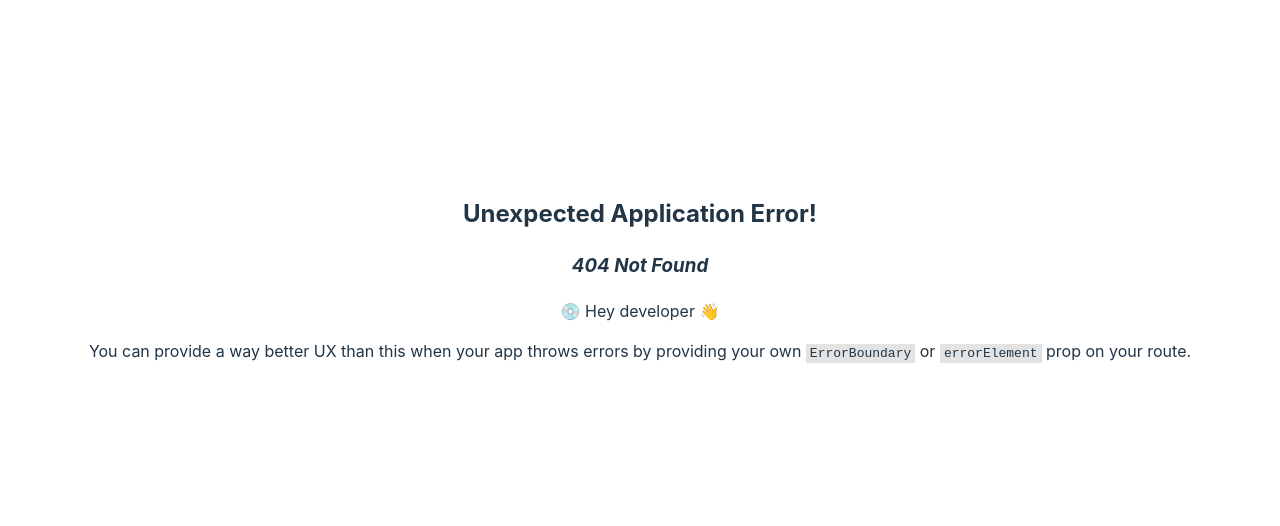
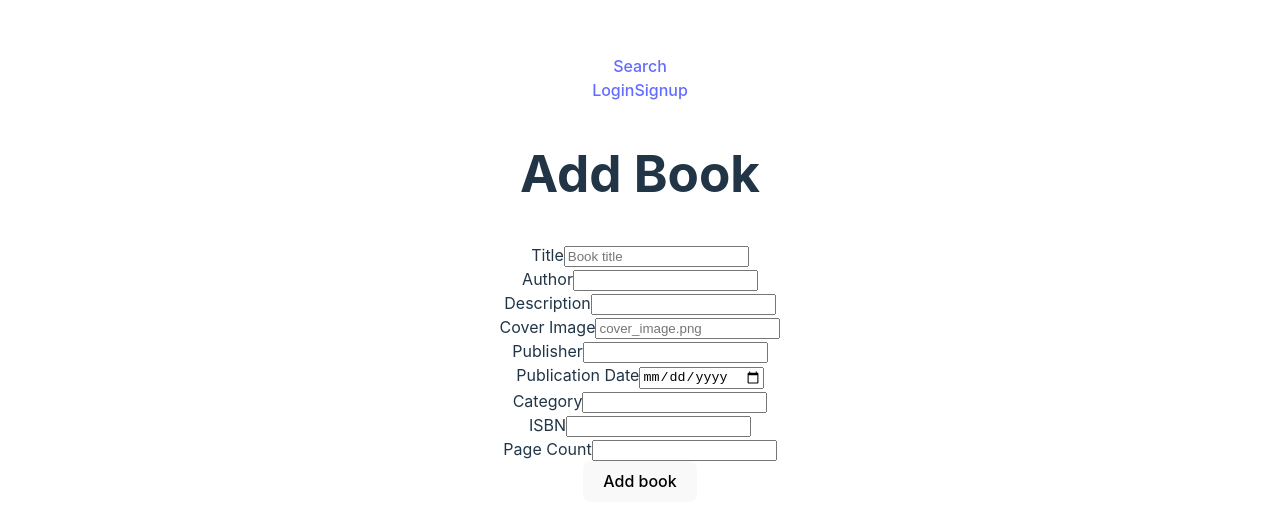
Before and after one commit to AdversityQuotientAN/TWC-Library, a React (Vite) app in the folder client/: page /add in a window 1280 px wide. Before the commit this address had no page. Shown: the part 122-648 px from the top of the page. Built offline with nearby package versions, Linux system fonts and the light colour scheme.

Commit message:
Can now delete books on React

```diff
--- /dev/null
+++ b/client/src/Pages/AddPage/AddPage.tsx
@@ -0,0 +1,201 @@
+import React from 'react'
+import * as Yup from 'yup'
+// import { useAuth } from '../../Context/useAuth'
+import { useForm } from 'react-hook-form'
+import { yupResolver } from '@hookform/resolvers/yup'
+import axios from 'axios'
+import { toast } from 'react-toastify'
+import { useNavigate } from 'react-router-dom'
+import { api } from '../../constants'
+
+type AddBookFormInputs = {
+    title: string
+    author: string
+    description: string
+    coverImage: string
+    publisher: string
+    publicationDate: Date
+    category: string
+    isbn: number
+    pageCount: number
+}
+
+const validation = Yup.object().shape({
+    title: Yup.string().required('Username is required'),
+    author: Yup.string().required('Password is required'),
+    description: Yup.string().required('Password is required'),
+    coverImage: Yup.string().required('Cover image is required'),
+    publisher: Yup.string().required('Password is required'),
+    publicationDate: Yup.date().required('Password is required'),
+    category: Yup.string().required('Password is required'),
+    isbn: Yup.number().required('Password is required'),
+    pageCount: Yup.number().required('Password is required'),
+})
+
+
+const AddPage = () => {
+
+    const navigate = useNavigate()
+
+
+
+    const { register, handleSubmit, formState: { errors } } = useForm<AddBookFormInputs>({ resolver: yupResolver(validation) })
+
+    const AddBook = (form: AddBookFormInputs) => {
+        axios.post<AddBookFormInputs>(`${api}book`, {
+            title: form.title,
+            author: form.author,
+            description: form.description,
+            coverImage: "temp",
+            publisher: form.publisher,
+            publicationDate: form.publicationDate,
+            category: form.category,
+            isbn: form.isbn,
+            pageCount: form.pageCount
+        }).then((response) => {
+            console.log(response)
+            toast.success(`Successfully added the book ${form.title}!`)
+            navigate('/')
+        }).catch((e) => {
+            if (e.status == 403) {
+                toast.warning(`You need to be a librarian to add a book!`)
+            }
+            else {
+                toast.warning(`Other error: ${e.message}`)
+            }
+        })
+    }
+
+    return (
+        <section>
+            <div>
+                <h1>Add Book</h1>
+                <form onSubmit={handleSubmit(AddBook)}>
+                    <div>
+                        <label
+                            htmlFor='title'
+                        >
+                            Title
+                        </label>
+                        <input
+                            type='text'
+                            id='title'
+                            placeholder='Book title'
+                            {...register('title')}
+                        />
+                        {errors.title ? <p className='text-white'>{errors.title.message}</p> : ''}
+                    </div>
+                    <div>
+                        <label
+                            htmlFor='author'
+                        >
+                            Author
+                        </label>
+                        <input
+                            type='text'
+                            id='author'
+                            {...register('author')}
+                        />
+                        {errors.author ? <p className='text-white'>{errors.author.message}</p> : ''}
+                    </div>
+                    <div>
+                        <label
+                            htmlFor='description'
+                        >
+                            Description
+                        </label>
+                        <input
+                            type='text'
+                            id='description'
+                            {...register('description')}
+                        />
+                        {errors.description ? <p className='text-white'>{errors.description.message}</p> : ''}
+                    </div>
+                    <div>
+                        <label
+                            htmlFor='coverImage'
+                        >
+                            Cover Image
+                        </label>
+                        <input
+                            type='text'
+                            id='coverImage'
+                            placeholder='cover_image.png'
+                            {...register('coverImage')}
+                        />
+                        {errors.coverImage ? <p className='text-white'>{errors.coverImage.message}</p> : ''}
+                    </div>
+                    <div>
+                        <label
+                            htmlFor='publisher'
+                        >
+                            Publisher
+                        </label>
+                        <input
+                            type='text'
+                            id='publisher'
+                            {...register('publisher')}
+                        />
+                        {errors.publisher ? <p className='text-white'>{errors.publisher.message}</p> : ''}
+                    </div>
+                    <div>
+                        <label
+                            htmlFor='publicationDate'
+                        >
+                            Publication Date
+                        </label>
+                        <input
+                            type='date'
+                            id='publicationDate'
+                            {...register('publicationDate')}
+                        />
+                        {errors.publicationDate ? <p className='text-white'>{errors.publicationDate.message}</p> : ''}
+                    </div>
+                    <div>
+                        <label
+                            htmlFor='category'
+                        >
+                            Category
+                        </label>
+                        <input
+                            type='text'
+                            id='category'
+                            {...register('category')}
+                        />
+                        {errors.category ? <p className='text-white'>{errors.category.message}</p> : ''}
+                    </div>
+                    <div>
+                        <label
+                            htmlFor='isbn'
+                        >
+                            ISBN
+                        </label>
+                        <input
+                            type='number'
+                            id='isbn'
+                            {...register('isbn')}
+                        />
+                        {errors.isbn ? <p className='text-white'>{errors.isbn.message}</p> : ''}
+                    </div>
+                    <div>
+                        <label
+                            htmlFor='pageCount'
+                        >
+                            Page Count
+                        </label>
+                        <input
+                            type='number'
+                            id='pageCount'
+                            {...register('pageCount')}
+                        />
+                        {errors.pageCount ? <p className='text-white'>{errors.pageCount.message}</p> : ''}
+                    </div>
+
+                    <button type='submit'>Add book</button>
+                </form>
+            </div>
+        </section>
+    )
+}
+
+export default AddPage
--- a/client/src/Pages/BookPage/BookPage.tsx
+++ b/client/src/Pages/BookPage/BookPage.tsx
@@ -46,13 +46,21 @@ const BookPage = () => {
             toast.success(`Successfully returned ${bookInfo?.title}!`)
             navigate('/')
         }).catch((e) => {
-            console.log(e)
             if (e.status == 404) {
-                toast.warning('Book is not being borrowed!')
+                toast.warning('Book is currently not being borrowed!')
             }
             else {
-                toast.warning("Other error!")
+                toast.warning(`Other error: ${e.message}`)
             }
+        })
+    }
+
+    const deleteBook = () => {
+        axios.delete(`${api}book/${id}`).then(() => {
+            toast.success(`Successfully deleted book!`)
+            navigate('/')
+        }).catch((e) => {
+            toast.warning(`Other error: ${e.message}`)
         })
     }
 
@@ -71,7 +79,7 @@ const BookPage = () => {
                         <div>Category: {bookInfo?.category}</div>
                         <div>ISBN: {bookInfo?.isbn}</div>
                         <div>Page Count: {bookInfo?.pageCount}</div>
-                        {new Date(bookInfo?.availableUntil).getTime() > Date.now() ? 'Unavailable' : 'Available'}
+                        Available: {new Date(bookInfo?.availableUntil).getTime() > Date.now() ? new Date(bookInfo?.availableUntil).getTime() : 'Now'}
                     </div>
                     <div>
                         {(user?.userType === 'Customer') &&
@@ -83,11 +91,15 @@ const BookPage = () => {
                         }
                         {(user?.userType === "Librarian") &&
                             <div>
-                                <button onClick={returnBook} disabled={new Date(bookInfo?.availableUntil).getTime() > Date.now()}>
+                                <button onClick={returnBook} disabled={new Date(bookInfo?.availableUntil).getTime() < Date.now()}>
                                     Return
                                 </button>
-                                Edit
-                                Delete
+                                <button>
+                                    Edit
+                                </button>
+                                <button onClick={deleteBook}>
+                                    Delete
+                                </button>
                             </div>
                         }
                     </div>
--- a/client/src/Pages/HomePage/HomePage.tsx
+++ b/client/src/Pages/HomePage/HomePage.tsx
@@ -3,12 +3,15 @@ import React, { useEffect, useState } from 'react'
 import { Book } from '../../Models/Book'
 import { useNavigate } from 'react-router-dom'
 import './HomePage.css'
+import { useAuth } from '../../Context/useAuth'
 
 const api = 'http://localhost:5035/api/book'
 
 const HomePage = () => {
 
   const [books, setBooks] = useState<Book[]>([])
+
+  const { user } = useAuth()
 
   const navigate = useNavigate()
 
@@ -22,6 +25,13 @@ const HomePage = () => {
     <>
       <div>
         Home Page
+        {user?.userType === 'Librarian' &&
+          <div>
+            <button onClick={() => navigate('/add')}>
+              Add Book
+            </button>
+          </div>
+        }
         <div className='bookSection'>
           {books.map((book) => {
             return (
--- a/client/src/Routes/Routes.tsx
+++ b/client/src/Routes/Routes.tsx
@@ -5,6 +5,7 @@ import HomePage from "../Pages/HomePage/HomePage";
 import RegisterPage from "../Pages/RegisterPage";
 import ProtectedRoute from "./ProtectedRoute";
 import BookPage from "../Pages/BookPage/BookPage";
+import AddPage from "../Pages/AddPage/AddPage";
 
 
 export const router = createBrowserRouter([
@@ -18,6 +19,7 @@ export const router = createBrowserRouter([
             { path: 'edit', element: <ProtectedRoute><RegisterPage /></ProtectedRoute> },
             { path: 'delete', element: <ProtectedRoute><RegisterPage /></ProtectedRoute> },
             { path: 'book/:id', element: <BookPage /> },
+            { path: 'add', element: <AddPage /> },
         ]
     }
 ])
```
Also changed, not shown: 12 other files (tests, documents, lock files or other folders).
